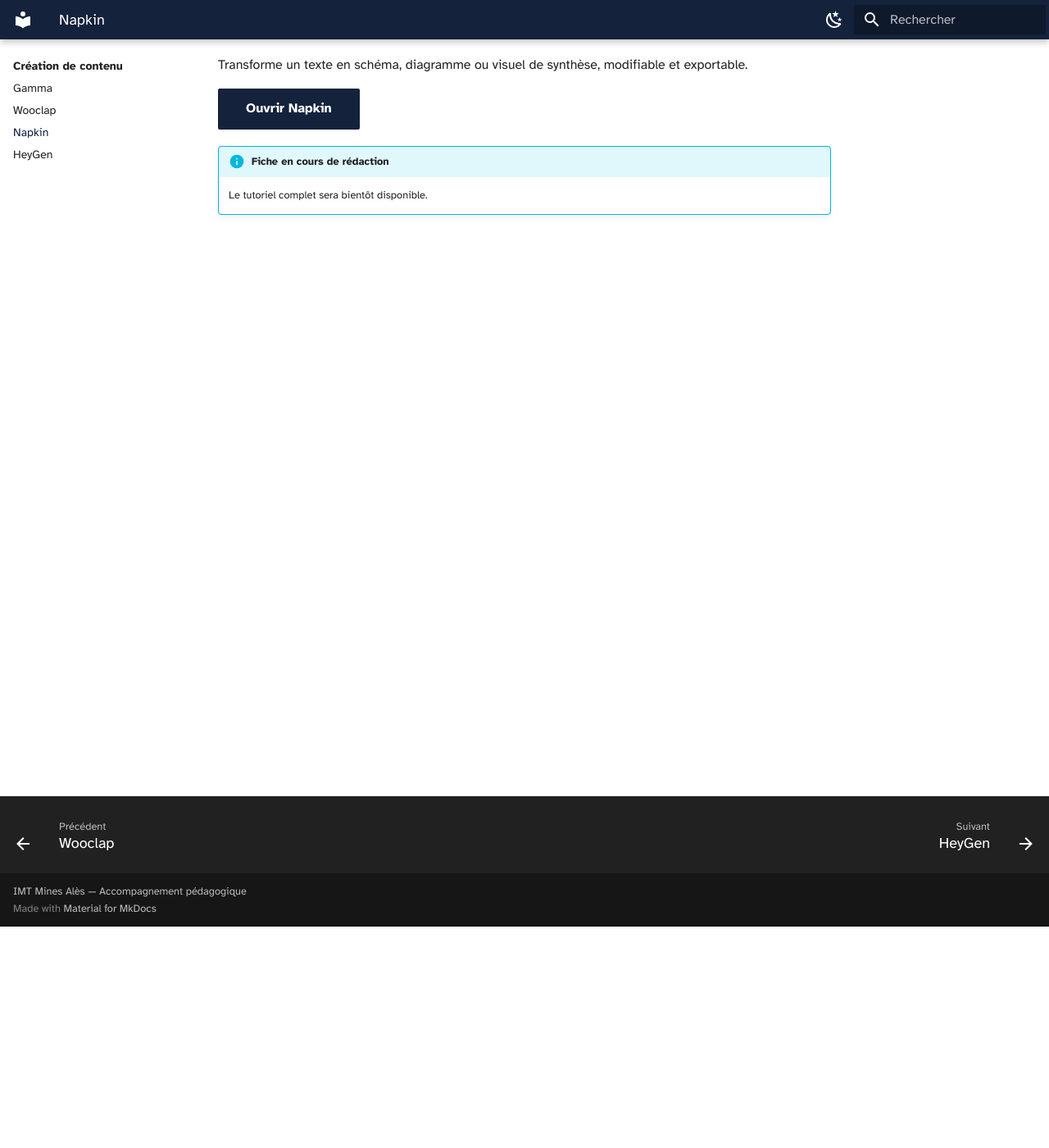
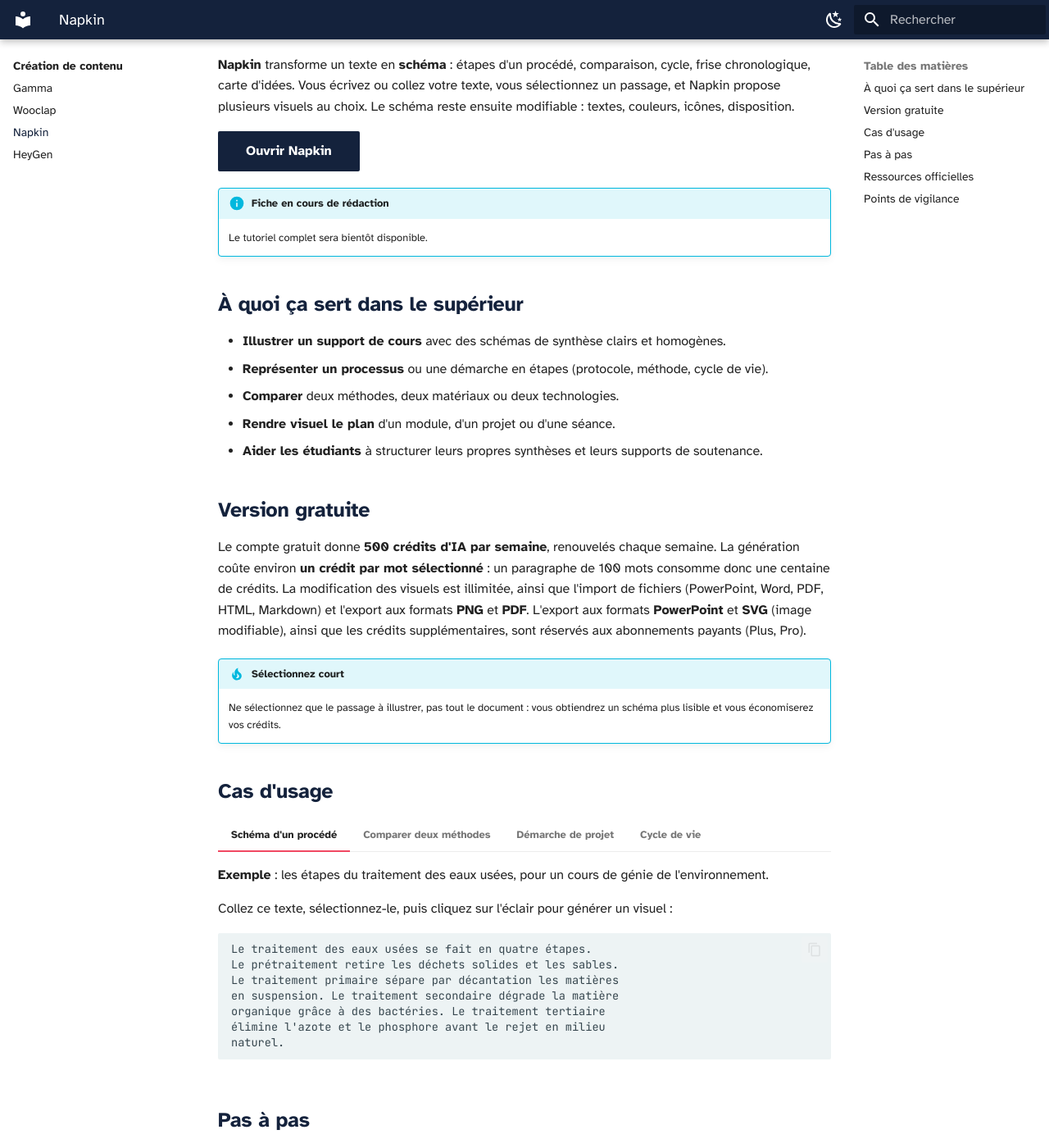
Before and after one commit to Celine-ferrier/Boite-outils-IA, an MkDocs documentation site: the page built from docs/creation/napkin.md, in a window 1280 px wide and 1400 px high, scrolled down 270 px. Shown: the whole window at 82% size. Built offline with MkDocs 1.6.1 and Material for MkDocs 9.7.7, drawn with Linux system fonts in a browser that asks for light colours; some of the changed text lies outside the part shown.

Commit message:
Fiche Napkin : première version (hors pas à pas)
Co-Authored-By: Claude Opus 5.5 <noreply@anthropic.com>
Claude-Session: https://claude.ai/code/session_01ADR9hzhyEw6Dc3N18BUyt5

````diff
--- a/docs/creation/napkin.md
+++ b/docs/creation/napkin.md
@@ -1,12 +1,123 @@
 # Napkin
 
-<span class="badge badge-hors-ue">Hors UE</span> <span class="badge badge-gratuit">Version gratuite</span>
+<span class="badge badge-hors-ue">Hors UE</span> <span class="badge badge-gratuit">Gratuit, compte obligatoire</span>
 
 <p class="maj">Dernière vérification : à compléter</p>
 
-Transforme un texte en schéma, diagramme ou visuel de synthèse, modifiable et exportable.
+**Napkin** transforme un texte en **schéma** : étapes d'un procédé, comparaison, cycle, frise chronologique, carte d'idées. Vous écrivez ou collez votre texte, vous sélectionnez un passage, et Napkin propose plusieurs visuels au choix. Le schéma reste ensuite modifiable : textes, couleurs, icônes, disposition.
 
 [Ouvrir Napkin](https://www.napkin.ai){ .md-button .md-button--primary }
 
 !!! info "Fiche en cours de rédaction"
     Le tutoriel complet sera bientôt disponible.
+
+## À quoi ça sert dans le supérieur
+
+- **Illustrer un support de cours** avec des schémas de synthèse clairs et homogènes.
+- **Représenter un processus** ou une démarche en étapes (protocole, méthode, cycle de vie).
+- **Comparer** deux méthodes, deux matériaux ou deux technologies.
+- **Rendre visuel le plan** d'un module, d'un projet ou d'une séance.
+- **Aider les étudiants** à structurer leurs propres synthèses et leurs supports de soutenance.
+
+## Version gratuite
+
+Le compte gratuit donne **500 crédits d'IA par semaine**, renouvelés chaque semaine. La génération coûte environ **un crédit par mot sélectionné** : un paragraphe de 100 mots consomme donc une centaine de crédits. La modification des visuels est illimitée, ainsi que l'import de fichiers (PowerPoint, Word, PDF, HTML, Markdown) et l'export aux formats **PNG** et **PDF**. L'export aux formats **PowerPoint** et **SVG** (image modifiable), ainsi que les crédits supplémentaires, sont réservés aux abonnements payants (Plus, Pro).
+
+!!! tip "Sélectionnez court"
+    Ne sélectionnez que le passage à illustrer, pas tout le document : vous obtiendrez un schéma plus lisible et vous économiserez vos crédits.
+
+## Cas d'usage
+
+=== "Schéma d'un procédé"
+
+    **Exemple** : les étapes du traitement des eaux usées, pour un cours de génie de l'environnement.
+
+    Collez ce texte, sélectionnez-le, puis cliquez sur l'éclair pour générer un visuel :
+
+    ```
+    Le traitement des eaux usées se fait en quatre étapes.
+    Le prétraitement retire les déchets solides et les sables.
+    Le traitement primaire sépare par décantation les matières
+    en suspension. Le traitement secondaire dégrade la matière
+    organique grâce à des bactéries. Le traitement tertiaire
+    élimine l'azote et le phosphore avant le rejet en milieu
+    naturel.
+    ```
+
+=== "Comparer deux méthodes"
+
+    **Exemple** : comparer le soudage à l'arc et le soudage laser en génie mécanique.
+
+    ```
+    Soudage à l'arc : équipement peu coûteux, adapté aux pièces
+    épaisses et aux chantiers, mais zone affectée thermiquement
+    large et vitesse limitée.
+    Soudage laser : grande précision, vitesse élevée et faible
+    déformation des pièces, mais investissement important et
+    préparation des joints exigeante.
+    ```
+
+=== "Démarche de projet"
+
+    **Exemple** : les jalons d'un projet de 2e année, à présenter lors de la séance de lancement.
+
+    ```
+    Semaine 1 : constitution des équipes et choix du sujet.
+    Semaines 2 à 3 : état de l'art et cahier des charges.
+    Semaines 4 à 7 : conception et prototypage.
+    Semaine 8 : essais et analyse des résultats.
+    Semaine 9 : rédaction du rapport.
+    Semaine 10 : soutenance devant un jury.
+    ```
+
+=== "Cycle de vie"
+
+    **Exemple** : l'analyse du cycle de vie d'un produit, en écoconception.
+
+    ```
+    L'analyse du cycle de vie suit le produit de l'extraction
+    des matières premières à sa fin de vie : extraction,
+    fabrication, transport, utilisation, puis fin de vie
+    (réemploi, recyclage ou élimination). À chaque étape, on
+    mesure les consommations de ressources et les émissions.
+    ```
+
+## Pas à pas
+
+:material-magnify-plus-outline: Cliquez sur une capture pour l'agrandir.
+{ .astuce-zoom }
+
+<!--
+Étapes à rédiger à partir des captures (plan provisoire) :
+ 1. Créer un compte
+ 2. Découvrir l'accueil et créer un nouveau document (Napkin)
+ 3. Écrire ou coller son texte
+ 4. Sélectionner un passage et générer un visuel
+ 5. Choisir parmi les visuels proposés
+ 6. Modifier le visuel (textes, couleurs, icônes, style)
+ 7. Importer un document existant
+ 8. Exporter le visuel (PNG, PDF)
+ 9. Partager le document
+10. Suivre ses crédits
+-->
+
+## Ressources officielles
+
+- [Centre d'aide de Napkin](https://help.napkin.ai) : prise en main et fonctionnalités (en anglais).
+- [Napkin est-il gratuit ?](https://help.napkin.ai/en/articles/10010139-is-napkin-ai-free-to-use) : ce que comprend la version gratuite (en anglais).
+- [Les crédits d'IA](https://help.napkin.ai/en/articles/12108746-what-are-ai-credits-and-how-can-i-check-how-many-i-have-left) : fonctionnement et suivi des crédits (en anglais).
+- [Comparatif des formules](https://www.napkin.ai/pricing/) : version gratuite et abonnements.
+
+## Points de vigilance
+
+!!! warning "Données"
+    Napkin est une entreprise américaine : vos textes sont traités hors de l'Union européenne. N'y collez ni données personnelles d'étudiants, ni documents confidentiels.
+
+!!! tip "Fiabilité"
+    Napkin peut reformuler, regrouper ou réordonner vos idées. Vérifiez que le schéma respecte l'ordre et le sens de votre texte, en particulier pour un procédé ou une chronologie.
+
+!!! info "Un schéma de synthèse, pas un schéma technique"
+    Napkin produit des schémas de synthèse : étapes, comparaisons, cycles. Il ne remplace pas un schéma technique à l'échelle, un plan ou un circuit, que vous devez réaliser avec vos outils habituels.
+
+!!! note "Citez l'outil"
+    Si vous diffusez un schéma réalisé avec Napkin, indiquez qu'il a été créé avec l'aide d'un outil d'IA, comme vous le demandez à vos étudiants.
````
